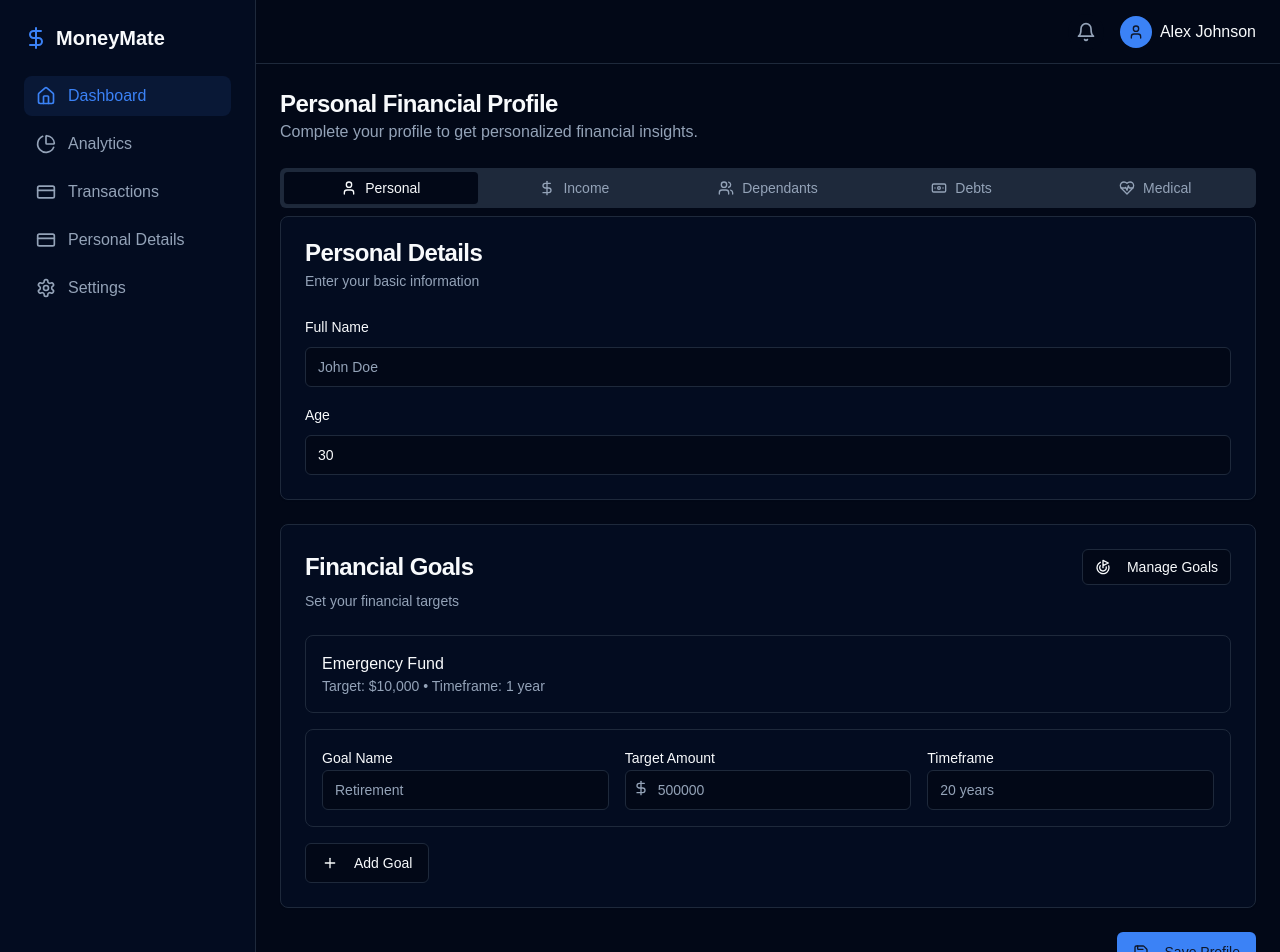
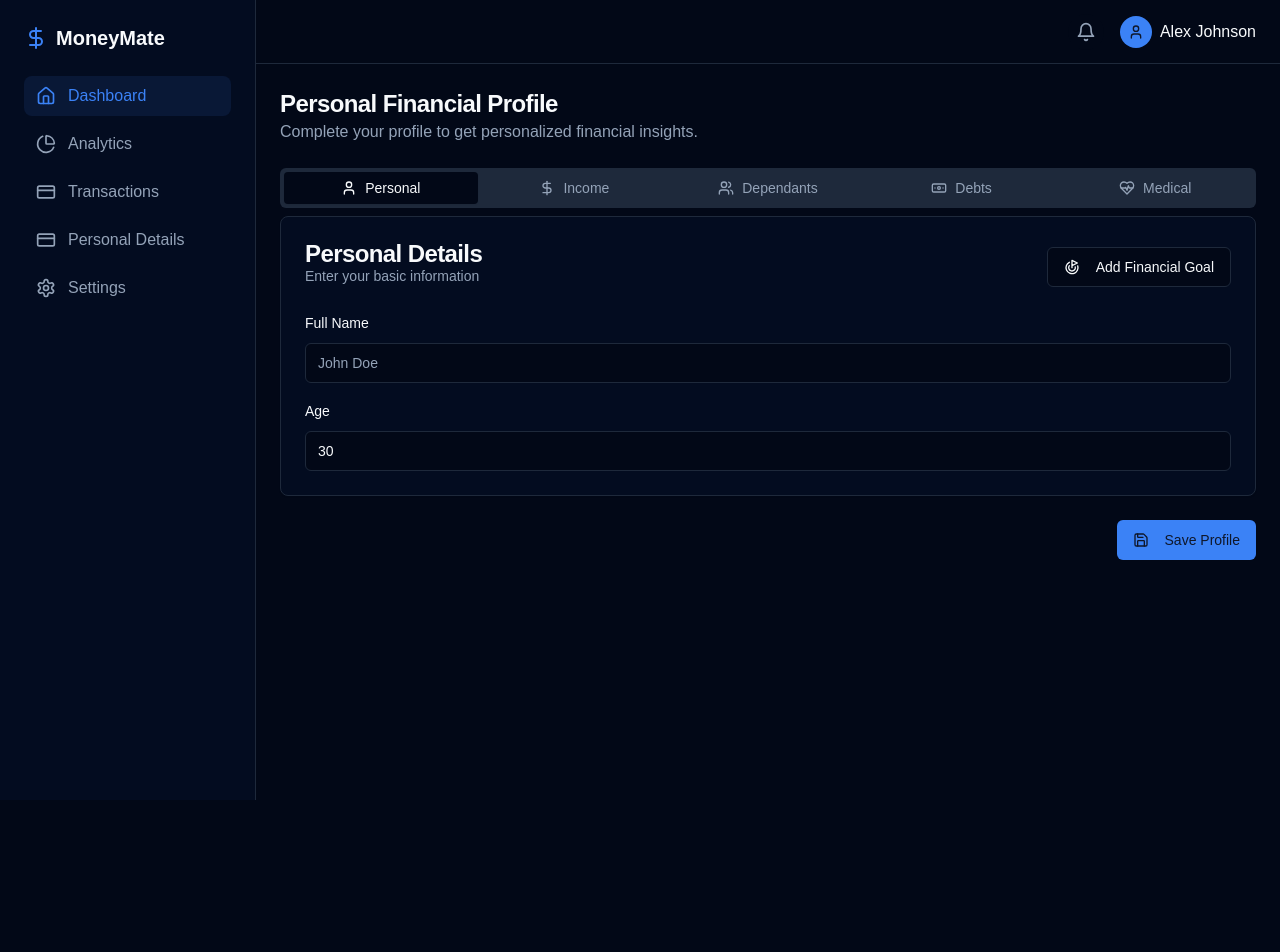
Before and after one commit to pranayjoshi/money-management, a Next.js app: page /details in a window 1280 px wide. Shown: the top 952 px of the page. After the commit the page ends 800 px from the top, so only its background shows below. Built offline with nearby package versions, Linux system fonts and the light colour scheme.

Commit message:
updated details UI

```diff
--- a/app/details/page.tsx
+++ b/app/details/page.tsx
@@ -18,11 +18,6 @@ import { Form, FormControl, FormDescription, FormField, FormItem, FormLabel, For
 import { toast } from "@/components/ui/use-toast"
 
 export default function PersonalDetails() {
-  const [goals, setGoals] = useState([
-    { name: "Emergency Fund", target: 10000, timeframe: "1 year" }
-  ]);
-  const [newGoal, setNewGoal] = useState({ name: "", target: "", timeframe: "" });
-
   // Calculate income stability score based on job type
   const calculateStabilityScore = (jobType) => {
     const scores = {
@@ -121,27 +116,17 @@ export default function PersonalDetails() {
       ...data,
       annualizedIncome: annual,
       savingsRate: savings.rate,
-      stabilityScore: stability,
-      financialGoals: goals
+      stabilityScore: stability
     });
   }
 
-  const addGoal = () => {
-    if (newGoal.name && newGoal.target && newGoal.timeframe) {
-      setGoals([...goals, {
-        name: newGoal.name,
-        target: parseFloat(newGoal.target),
-        timeframe: newGoal.timeframe
-      }]);
-      setNewGoal({ name: "", target: "", timeframe: "" });
-    }
-  };
-
-  const handleGoalChange = (e) => {
-    const { name, value } = e.target;
-    setNewGoal({
-      ...newGoal,
-      [name]: value
+  // Handle Add Goal button click
+  const handleAddGoal = () => {
+    // Here you would connect to your existing backend code
+    console.log("Add Goal button clicked - connect to backend code");
+    toast({
+      title: "Add Financial Goal",
+      description: "Opening goal creation interface...",
     });
   };
 
@@ -183,9 +168,19 @@ export default function PersonalDetails() {
             {/* Personal Tab */}
             <TabsContent value="personal" className="space-y-4">
               <Card>
-                <CardHeader>
-                  <CardTitle>Personal Details</CardTitle>
-                  <CardDescription>Enter your basic information</CardDescription>
+                <CardHeader className="flex flex-row items-center justify-between">
+                  <div>
+                    <CardTitle>Personal Details</CardTitle>
+                    <CardDescription>Enter your basic information</CardDescription>
+                  </div>
+                  <Button
+                    type="button"
+                    variant="outline"
+                    onClick={handleAddGoal}
+                  >
+                    <Goal className="mr-2 h-4 w-4" />
+                    Add Financial Goal
+                  </Button>
                 </CardHeader>
                 <CardContent className="space-y-4">
                   <FormField
@@ -587,83 +582,6 @@ export default function PersonalDetails() {
             </TabsContent>
           </Tabs>
 
-          {/* Financial Goals Section */}
-          <Card>
-            <CardHeader>
-              <div className="flex items-center justify-between">
-                <CardTitle>Financial Goals</CardTitle>
-                <Button
-                  type="button"
-                  variant="outline"
-                  size="sm"
-                >
-                  <Goal className="mr-2 h-4 w-4" />
-                  Manage Goals
-                </Button>
-              </div>
-              <CardDescription>Set your financial targets</CardDescription>
-            </CardHeader>
-            <CardContent>
-              <div className="space-y-4">
-                {goals.map((goal, index) => (
-                  <div key={index} className="rounded-lg border p-4">
-                    <h4 className="font-medium">{goal.name}</h4>
-                    <p className="text-sm text-muted-foreground">
-                      Target: ${goal.target.toLocaleString()} • Timeframe: {goal.timeframe}
-                    </p>
-                  </div>
-                ))}
-
-                <div className="grid grid-cols-1 gap-4 rounded-lg border p-4 md:grid-cols-3">
-                  <div>
-                    <Label htmlFor="goalName">Goal Name</Label>
-                    <Input
-                      id="goalName"
-                      name="name"
-                      value={newGoal.name}
-                      onChange={handleGoalChange}
-                      placeholder="Retirement"
-                    />
-                  </div>
-                  <div>
-                    <Label htmlFor="goalTarget">Target Amount</Label>
-                    <div className="relative">
-                      <DollarSign className="absolute left-2 top-2.5 h-4 w-4 text-muted-foreground" />
-                      <Input
-                        id="goalTarget"
-                        name="target"
-                        value={newGoal.target}
-                        onChange={handleGoalChange}
-                        className="pl-8"
-                        placeholder="500000"
-                        type="number"
-                      />
-                    </div>
-                  </div>
-                  <div>
-                    <Label htmlFor="goalTimeframe">Timeframe</Label>
-                    <Input
-                      id="goalTimeframe"
-                      name="timeframe"
-                      value={newGoal.timeframe}
-                      onChange={handleGoalChange}
-                      placeholder="20 years"
-                    />
-                  </div>
-                </div>
-
-                <Button
-                  type="button"
-                  variant="outline"
-                  onClick={addGoal}
-                >
-                  <Plus className="mr-2 h-4 w-4" />
-                  Add Goal
-                </Button>
-              </div>
-            </CardContent>
-          </Card>
-
           <div className="flex justify-end">
             <Button type="submit">
               <Save className="mr-2 h-4 w-4" />
```
